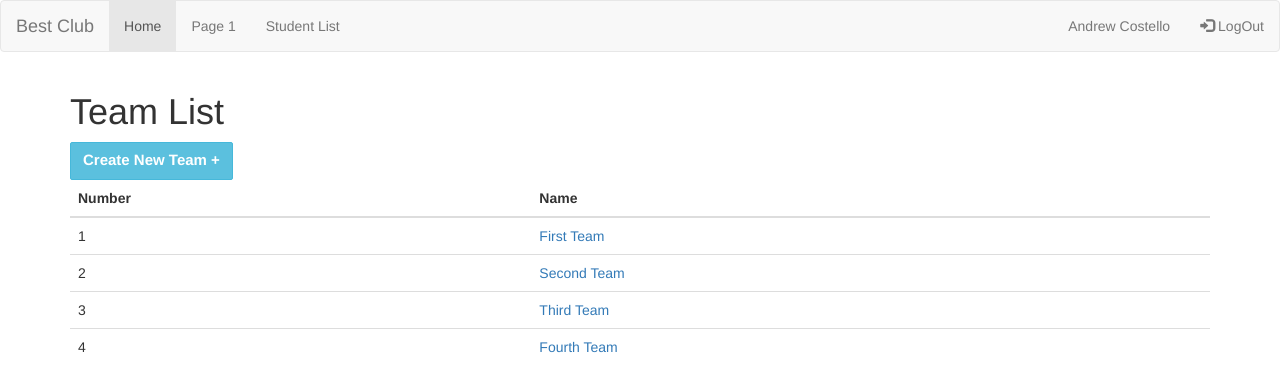
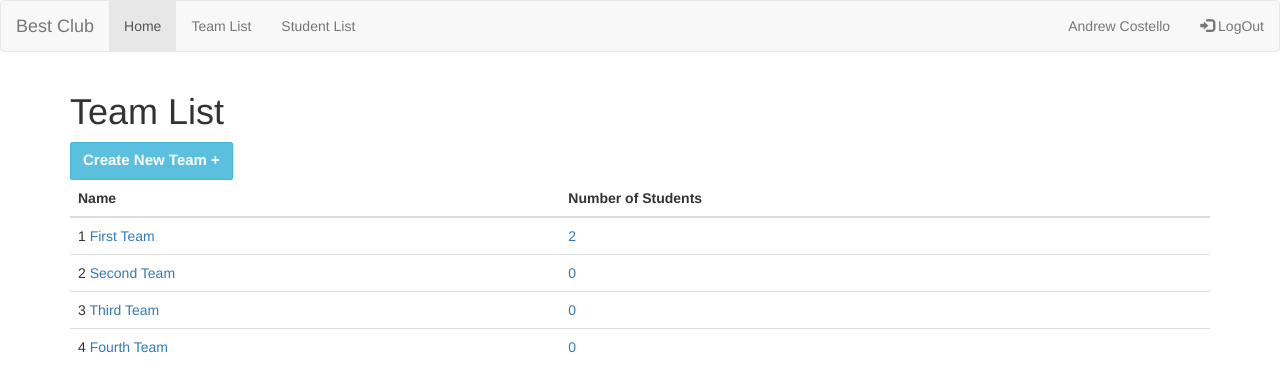
Before and after one commit to Andrewsyl/sportsapp, a Django app: page /team_list/ in a window 1280 px wide. Shown: the top 392 px of the page. Run offline with Django 3.2, Linux system fonts and the light colour scheme; a user stored in the database is signed in; data comes from the database, SQL or seed files in the repository; both versions use the stored data as it was after the commit; some libraries are stand-ins or nearby versions.

Commit message:
Teams page enhancement

```diff
--- a/club/urls.py
+++ b/club/urls.py
@@ -35,6 +35,8 @@ urlpatterns = [
     path('club_create/', club_create, name='club_create'),
     path('team_create/', team_create, name='team_create'),
     path('team_list/', team_list, name='team_list'),
+    path('team_details/<int:id>', team_details, name='team_details'),
+    path('team_edit/<int:id>', team_edit, name='team_edit'),
 ]
 
 if settings.DEBUG:
--- a/templates/navbar.html
+++ b/templates/navbar.html
@@ -5,7 +5,7 @@
         </div>
         <ul class="nav navbar-nav">
             <li class="active"><a href="#">Home</a></li>
-            <li><a href="#">Page 1</a></li>
+            <li><a href="/team_list">Team List</a></li>
             <li><a href="/student_list">Student List</a></li>
         </ul>
         <ul class="nav navbar-nav navbar-right">
--- a/templates/club_create.html
+++ b/templates/teams/team_edit.html
@@ -1,11 +1,11 @@
 {% extends 'base.html' %}
 
 {% block stuff %}
-
 <div class="container">
     <form method="POST">{% csrf_token %}
         {{form.as_p}}
         <input type="submit" value="Save" name="">
     </form>
 </div>
+
 {% endblock stuff %}
--- a/templates/team_list.html
+++ b/templates/teams/team_list.html
@@ -1,21 +1,21 @@
 {% extends 'base.html' %}
 
 {% block stuff %}
-    <div class="container">
+<div class="container">
     <h1>Team List</h1>
     <a href="/team_create" class="btn btn-info" role="button">Create New Team +</a>
     <table class="table">
         <thead>
         <tr>
-            <th>Number</th>
             <th>Name</th>
+            <th>Number of Students</th>
         </tr>
         </thead>
         <tbody>
         {%for team in teams%}
         <tr>
-            <td>{{forloop.counter}}<a href=/student_details/{{kid.id}}>{{kid.first_name}} {{kid.surname}}</a></td>
-            <td><a href=/student_details/{{kid.id}}>{{team.name}}</a></td>
+            <td>{{forloop.counter}} <a href=/team_details/{{team.id}}>{{team.name}}</a></td>
+            <td><a href=/team_details/{{team.id}}>{{team.student_set.all.count}}</a></td>
         </tr>
         {% endfor %}
         </tbody>
--- a/users/forms.py
+++ b/users/forms.py
@@ -152,3 +152,9 @@ class TeamCreateForm(forms.ModelForm):
     class Meta:
         model = Team
         fields = ['name']
+
+
+class TeamEditForm(TeamCreateForm):
+    class Meta:
+        model = Team
+        fields = ['name']
--- a/users/views.py
+++ b/users/views.py
@@ -1,7 +1,7 @@
 from django.shortcuts import render, get_object_or_404, redirect
 from django.http import HttpResponse, HttpResponseRedirect
 from .models import Student, User, Club, Team
-from .forms import StudentCreateForm, ClubCreateForm, Login, RegisterForm, StudentEditForm, TeamCreateForm
+from .forms import StudentCreateForm, ClubCreateForm, Login, RegisterForm, StudentEditForm, TeamCreateForm, TeamEditForm
 from django.contrib import auth, messages
 from django.contrib.auth import logout as django_logout
 from django.contrib.auth.decorators import login_required
@@ -135,6 +135,23 @@ def club_create(request):
 
 
 @login_required(login_url='/login/')
+def team_list(request):
+    club = request.user.club
+    teams = Team.objects.filter(club=club)
+    context = {'teams': teams}
+    return render(request, 'teams/team_list.html', context)
+
+
+def team_details(request, id):
+    club = request.user.club
+    team = Team.objects.filter(club=club, id=id).first()
+    kids = Student.objects.filter(team=team)
+    context = {'team': team,
+               'kids': kids}
+    return render(request, 'teams/team_details.html', context)
+
+
+@login_required(login_url='/login/')
 def team_create(request):
     club = request.user.club
     form = TeamCreateForm(request.POST or None)
@@ -146,12 +163,17 @@ def team_create(request):
     context = {
         'form': form
     }
-    return render(request, 'team_create.html', context)
+    return render(request, 'teams/team_create.html', context)
 
 
 @login_required(login_url='/login/')
-def team_list(request):
+def team_edit(request, id):
     club = request.user.club
-    teams = Team.objects.filter(club=club)
-    context = {'teams': teams}
-    return render(request, 'team_list.html', context)
+    team = Team.objects.filter(club=club, id=id).first()
+    form = TeamEditForm(request.POST or None, instance=team)
+    if form.is_valid():
+        form.save()
+        return HttpResponseRedirect('/team_list')
+    context = {'team': team,
+               'form': form}
+    return render(request, 'students/student_edit.html', context)
```
Also changed, not shown: templates/teams/team_details.html (added, +14 -0 lines), db.sqlite3, templates/teams/team_create.html (renamed from templates/team_create.html).
